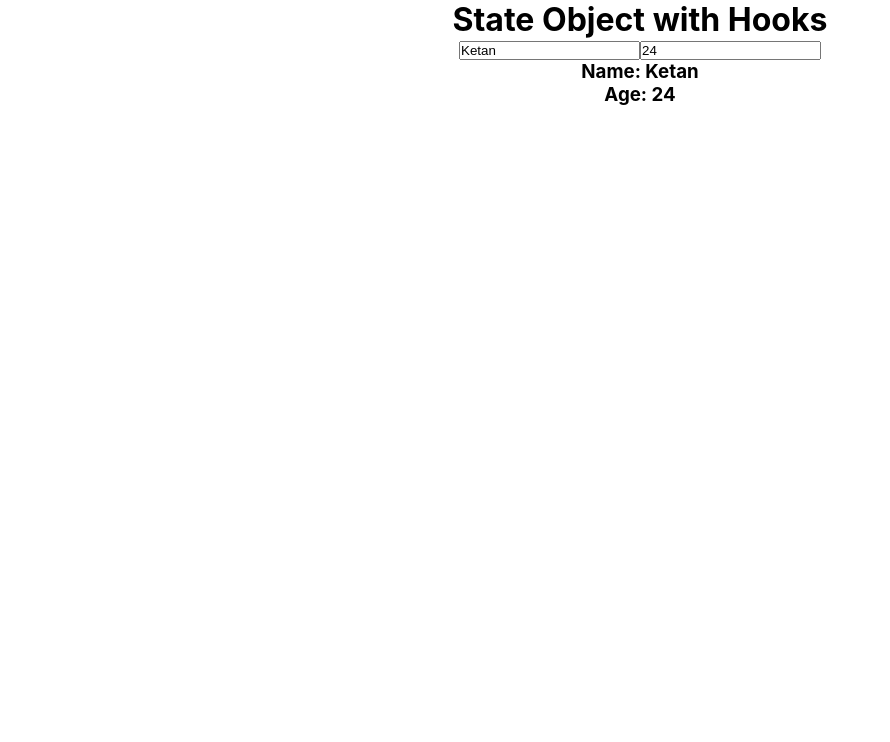
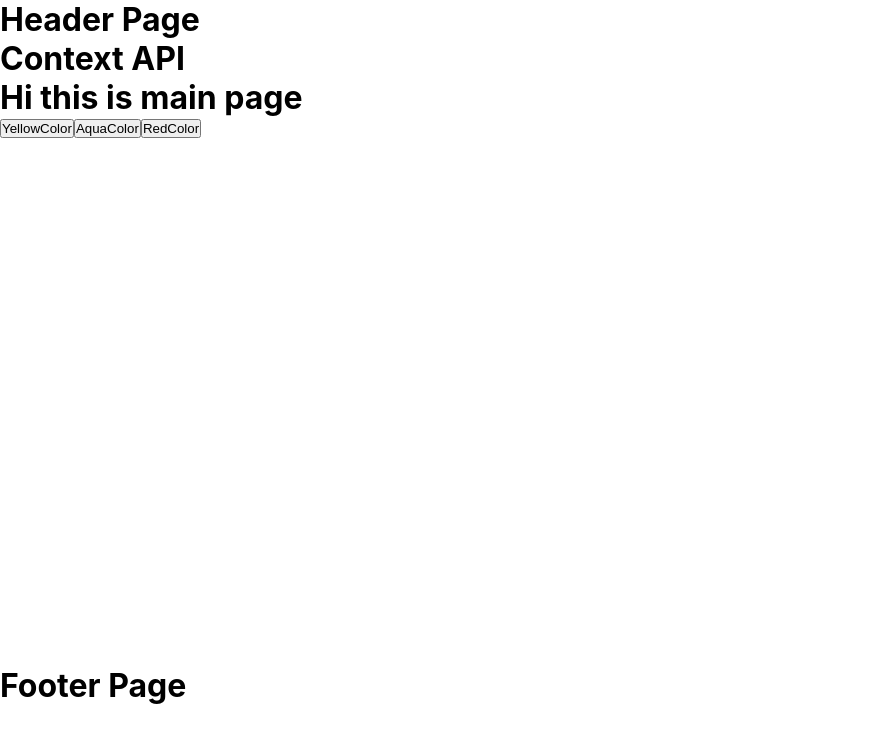
Before and after one commit to fhabhishektiwari/blog, a React (Create React App) app: page / in a window 1280 px wide. Shown: the top 742 px of the page, without its empty margins (0-890 px from the left). Built offline with nearby package versions, Linux system fonts and the light colour scheme.

Commit message:
Context API with example

```diff
--- a/src/App.css
+++ b/src/App.css
@@ -49,6 +49,12 @@
   color: #fff;
 }
 
+.footer{
+  width: 100%;
+  position: relative;
+  top: 528px;
+}
+
 
 
 
--- a/src/App.js
+++ b/src/App.js
@@ -1,24 +1,46 @@
-import './App.css'
 import React from 'react';
+import CommonContext from './components/CommonContext';
+import Footer from './components/Footer';
+import Header from './components/Header';
+import MainOne from './components/MainOne';
+import ManyButton from './components/ManyButton';
 
-const App=()=>{
-  const [data,setData]=React.useState({name:"Ketan",age:24});
-  return(
-    <div className='App'>
-    <h1>State Object with Hooks</h1>
-    {/*1 methods: */}
-    {/*<input type='text' placeholder='Enter name' value={data.name} onChange={(e)=>{setData({age:data.age,name:e.target.value})}}/>*/}
-    {/*<input type='text' placeholder='Enter age' value={data.age} onChange={(e)=>{setData({name:data.name,age:e.target.value})}}/>*/}
 
-    {/*2 methods*/}
-    <input type='text' placeholder='Enter name' value={data.name} onChange={(e)=>{setData({...data,name:e.target.value})}}/>
-    <input type='text' placeholder='Enter age' value={data.age} onChange={(e)=>{setData({...data,age:e.target.value})}}/>
+class App extends React.Component{
+  constructor(){
+    super();
+    this.updateColor=(color)=>{
+      this.setState({
+        color:color,
+      })
+    }
+    this.state={
+      color:null,
+      updateColor:this.updateColor
+    }
 
-    <h3>Name: {data.name}</h3>
-    <h3>Age: {data.age}</h3>
-    </div>
-  );
+  }
+  render(){
+    return(
+      <CommonContext.Provider value={this.state}>
+        <Header/>
+        <CommonContext.Consumer>
+        {
+            ({color})=>(
+                <div>
+                    <h1 style={{backgroundColor:color}}>Context API</h1>
+                </div>
+            )
+        }
+
+        </CommonContext.Consumer>
+        <MainOne/>
+        <ManyButton/>
+        <Footer/>
+      </CommonContext.Provider>
+    );
+  }
+
 }
 
-
 export default App;
--- /dev/null
+++ b/src/components/CommonContext.js
@@ -0,0 +1,4 @@
+import React from 'react';
+const CommonContext=React.createContext(undefined);
+
+export default CommonContext;
--- /dev/null
+++ b/src/components/Footer.js
@@ -0,0 +1,19 @@
+import React from "react";
+import '../App.css'
+import CommonContext from "./CommonContext";
+const Footer = () => {
+    return (
+        <CommonContext.Consumer>
+        {
+            ({color})=>(
+                <div >
+                    <h1 className="footer" style={{backgroundColor:color}}>Footer Page</h1>
+                </div>
+            )
+        }
+
+        </CommonContext.Consumer>
+    );
+}
+
+export default Footer;
--- /dev/null
+++ b/src/components/Header.js
@@ -0,0 +1,18 @@
+import React from "react";
+import CommonContext from "./CommonContext";
+const Header = () => {
+    return (
+        <CommonContext.Consumer>
+        {
+            ({color})=>(
+                <div>
+                    <h1 style={{backgroundColor:color}}>Header Page</h1>
+                </div>
+            )
+        }
+
+        </CommonContext.Consumer>
+    );
+}
+
+export default Header;
--- /dev/null
+++ b/src/components/MainOne.js
@@ -0,0 +1,17 @@
+import React from "react";
+import CommonContext from "./CommonContext";
+class MainOne extends React.Component{
+    render(){
+        return(
+            <CommonContext.Consumer>
+                {
+                    ({color})=>(
+                        <h1 style={{backgroundColor:color}}>Hi this is main page</h1>
+                    )
+                }
+            </CommonContext.Consumer>
+        );
+    }
+}
+
+export default MainOne;
--- /dev/null
+++ b/src/components/ManyButton.js
@@ -0,0 +1,20 @@
+import React from "react";
+import CommonContext from "./CommonContext";
+const ManyButton = () => {
+    return (
+        <CommonContext.Consumer>
+        {
+            ({updateColor})=>(
+                <div>
+                    <button onClick={()=>updateColor('yellow')}>YellowColor</button>
+                    <button onClick={()=>updateColor('aqua')}>AquaColor</button>
+                    <button onClick={()=>updateColor('red')}>RedColor</button>
+                </div>
+            )
+        }
+
+        </CommonContext.Consumer>
+    );
+}
+
+export default ManyButton;
```
